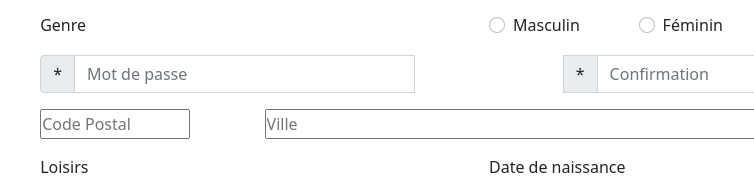
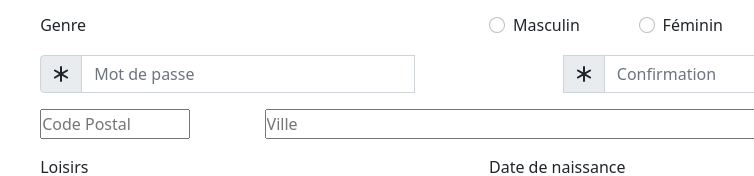
Before and after one commit to Tigus85/M11011_formluaires, a plain HTML site: page index.html in a window 1280 px wide. Shown: the part 183-359 px from the top of the page, 139-893 px from the left. Drawn offline with nearby package versions, Linux system fonts and the light colour scheme.

Commit message:
remplacement * par un svg

```diff
--- a/index.html
+++ b/index.html
@@ -68,10 +68,18 @@
               </div>
 
               <div class="input-group mb-3 g-0">
-                <span class="input-group-text">*</span>
+                <span class="input-group-text ">
+                  <svg xmlns="http://www.w3.org/2000/svg" width="16" height="16" fill="currentColor" class=" bi bi-asterisk" viewBox="0 0 16 16">
+                    <path d="M8 0a1 1 0 0 1 1 1v5.268l4.562-2.634a1 1 0 1 1 1 1.732L10 8l4.562 2.634a1 1 0 1 1-1 1.732L9 9.732V15a1 1 0 1 1-2 0V9.732l-4.562 2.634a1 1 0 1 1-1-1.732L6 8 1.438 5.366a1 1 0 0 1 1-1.732L7 6.268V1a1 1 0 0 1 1-1z"/>
+                  </svg>
+                </span>
                 <input type="password" class="form-control" placeholder="Mot de passe" name="password" id="password">
                 <div class="col-2" ></div>
-                <span class="input-group-text">*</span>
+                <span class="input-group-text">
+                  <svg xmlns="http://www.w3.org/2000/svg" width="16" height="16" fill="currentColor" class="bi bi-asterisk" viewBox="0 0 16 16">
+                    <path d="M8 0a1 1 0 0 1 1 1v5.268l4.562-2.634a1 1 0 1 1 1 1.732L10 8l4.562 2.634a1 1 0 1 1-1 1.732L9 9.732V15a1 1 0 1 1-2 0V9.732l-4.562 2.634a1 1 0 1 1-1-1.732L6 8 1.438 5.366a1 1 0 0 1 1-1.732L7 6.268V1a1 1 0 0 1 1-1z"/>
+                  </svg>
+                </span>
                 <input type="password" class="form-control" placeholder="Confirmation" name="confirmation" id="confirmation" >
               </div>
               <div class="col-12 g-0  row justify-content-between">
@@ -136,7 +144,7 @@
               <div class="col-xl-6 col-sm-12 g-0 mb-3 row">
                 <div class="col-12 ">Date de naissance</div>
                 <input class="col-12 mb-3" type="date" name="birth" id="birth">
-                <textarea class="form-control" placeholder="Autres informations" id="floatingTextarea"></textarea>
+                <textarea class="form-control" placeholder="Autres informations" id="others"></textarea>
               </div>
 
               <input class="col-2 btn btn-outline-danger" type="reset" value="Reset">
```
